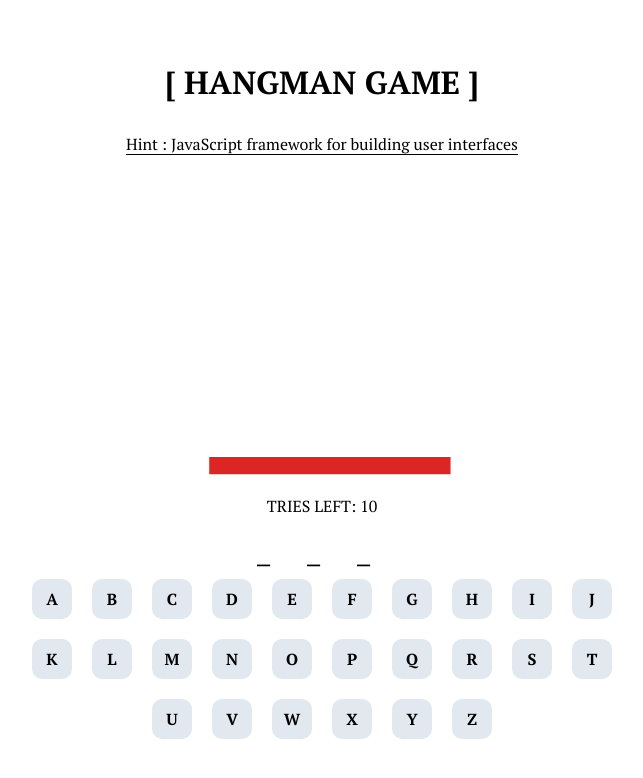
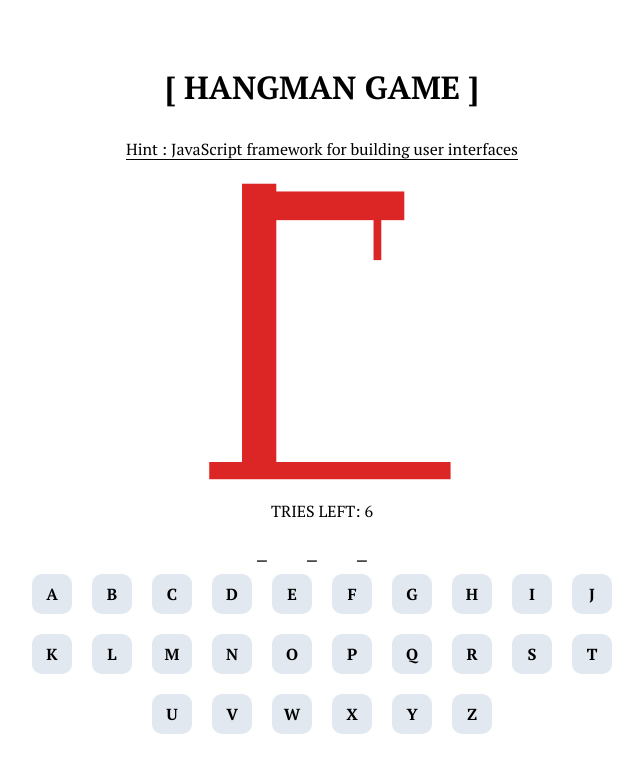
Before and after one commit to jeweler23/hangman, a plain HTML site: page index.html in a window 1280 px wide. Both pictures are taken after a click on the button "Start game". Shown: the whole page, without its empty margins (318-961 px from the left). Drawn offline with Linux system fonts and the light colour scheme; a web font is replaced by a local one.

Commit message:
feat: delete html layout in index.html

```diff
--- a/css/media.css
+++ b/css/media.css
@@ -22,3 +22,11 @@
     position: relative;
   }
 }
+
+@media (max-width: 325px) {
+
+    .letter{
+      width: 15px;
+    }
+
+  }
--- a/index.html
+++ b/index.html
@@ -14,12 +14,6 @@
     <title>Hangman</title>
   </head>
   <body>
-    <div id="app" class="app">
-      <h1 id="logo" class="app__logo">[ HANGMAN GAME ]</h1>
-      <div id="game" class="app__block-btn">
-        <button id="startGame" class="app__btn-start">Start game</button>
-      </div>
-    </div>
     <script type="module" src="./js/main.js"></script>
   </body>
 </html>
--- a/js/game.js
+++ b/js/game.js
@@ -1,8 +1,29 @@
 import { WORDS, KEYBOARD_LETTERS, QUESTIONS } from "./consts.js";
 
-const gameDiv = document.getElementById("game");
-const logoH1 = document.getElementById("logo");
-const btnStart = document.querySelector(".app__btn-start");
+const body = document.body;
+const gameSection = document.createElement("section");
+const logoH1 = document.createElement("h1");
+const gameDiv = document.createElement("div");
+const btnStart = document.createElement("button");
+
+body.appendChild(gameSection);
+gameSection.appendChild(logoH1);
+gameSection.appendChild(gameDiv);
+gameDiv.appendChild(btnStart)
+
+gameSection.id = "app";
+gameDiv.id = "game";
+logoH1.id = "logo";
+btnStart.id = "startGame";
+
+gameSection.classList.add("app");
+gameDiv.classList.add("app__block-btn");
+logoH1.classList.add("app__logo");
+btnStart.classList.add("app__btn-start");
+
+logoH1.innerText = '[ HANGMAN GAME ]';
+btnStart.innerHTML = 'Start game'
+
 let word = generateWord();
 let keyboardDiv = createKeyboard();
 
@@ -10,12 +31,11 @@ let winCount, triesLeft;
 let flag;
 
 export function startGame(e) {
-
-  keyboardDiv=createKeyboard()
+  keyboardDiv = createKeyboard();
 
   flag = false;
   btnStart.style.display = "none";
-  triesLeft = 10;
+  triesLeft = 6;
   winCount = 0;
 
   // console.log(winCount,word,word.length);
@@ -46,7 +66,7 @@ export function startGame(e) {
   document.addEventListener("keyup", pressKey);
 
   gameDiv.innerHTML +=
-    '<p id="tries" class="">TRIES LEFT: <span id="tries-left" class="">10</span></p>';
+    '<p id="tries" class="">TRIES LEFT: <span id="tries-left" class="">6</span></p>';
   gameDiv.appendChild(keyboardDiv);
 
   keyboardDiv.insertAdjacentElement("beforebegin", generatePlaceHolders());
@@ -62,7 +82,7 @@ function pressKey(e) {
       if (!elem.disabled) {
         checkLetter(elem.id);
       }
-      elem.disabled = true
+      elem.disabled = true;
     }
   }
 }
@@ -70,7 +90,7 @@ function pressKey(e) {
 // generation first image
 function createImg() {
   const img = document.createElement("img");
-  img.src = "public/image/hg-1.png";
+  img.src = "public/image/hg-4.png";
   img.alt = "hangman game";
   img.classList.add("hangman-img");
   img.id = "hangman-img";
@@ -155,7 +175,7 @@ const checkLetter = (letter) => {
     document.getElementById("tries-left").innerText = triesLeft;
 
     const hangmanImg = document.getElementById("hangman-img");
-    hangmanImg.src = `public/image/hg-${11 - triesLeft}.png`;
+    hangmanImg.src = `public/image/hg-${10 - triesLeft}.png`;
     if (triesLeft == 0) {
       stopGame("lose");
     }
--- a/js/main.js
+++ b/js/main.js
@@ -1,5 +1,6 @@
 import { startGame } from "./game.js";
 
-const btnStart = document.querySelector(".app__btn-start");
+const btnStart = document.getElementById("startGame");
+
 
 btnStart.addEventListener("click", startGame);
```
